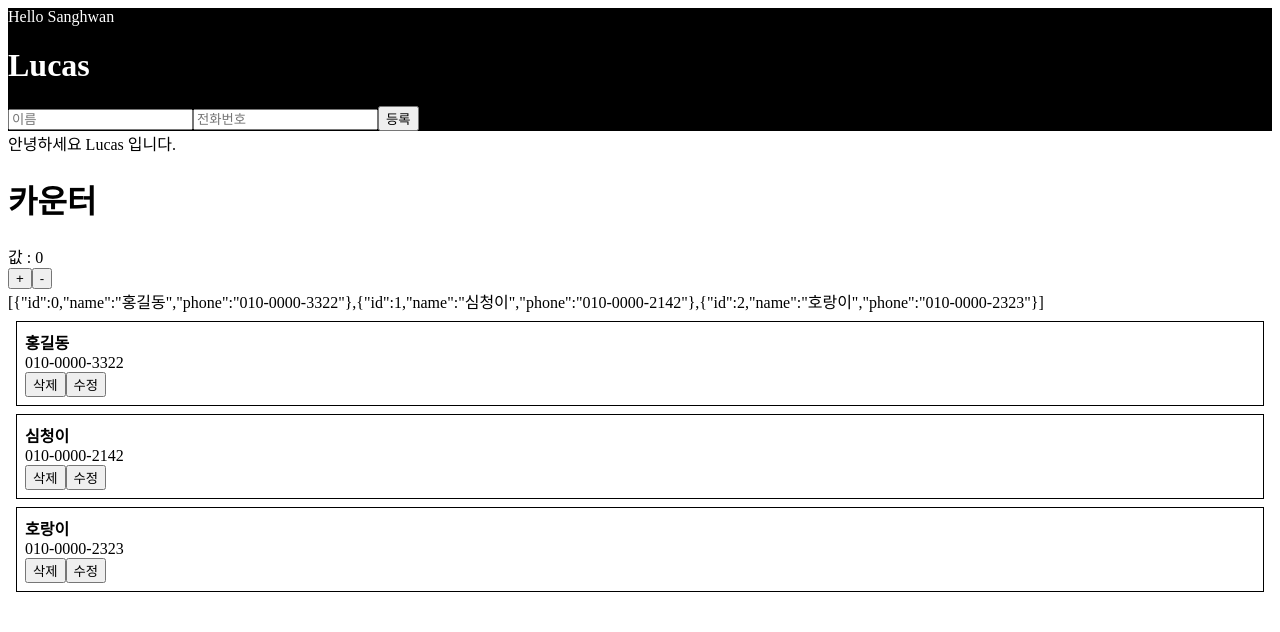
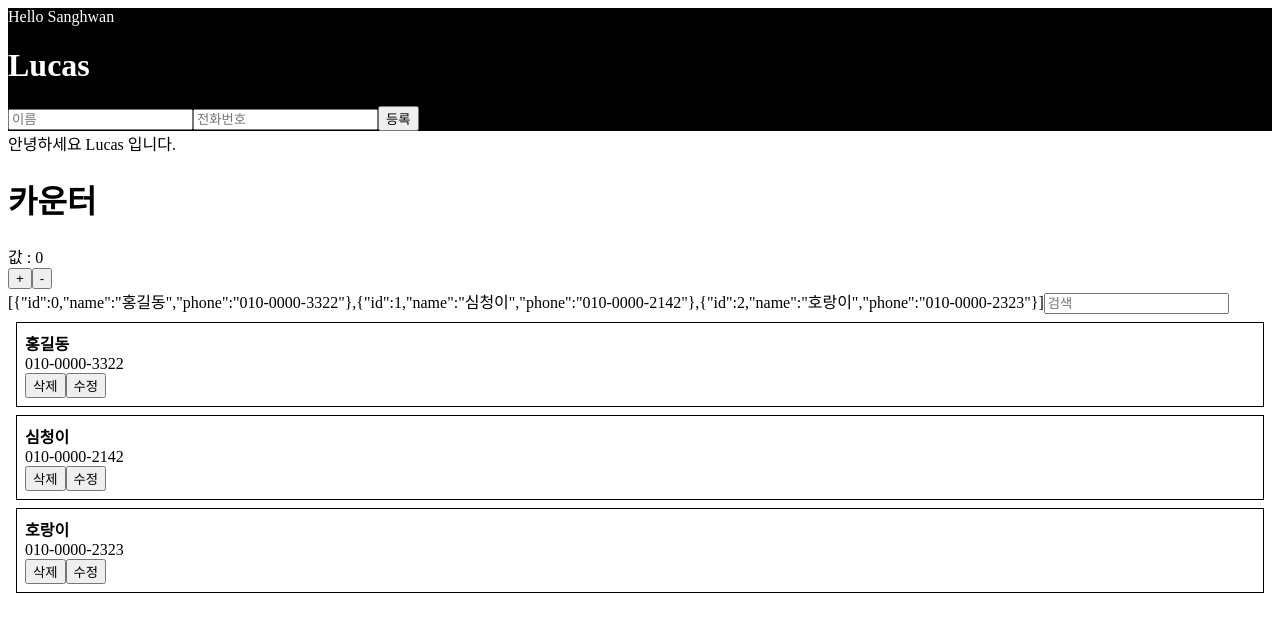
Before and after one commit to LuceteYang/inflearn-velopert, a React (Create React App) app: page / in a window 1280 px wide. Shown: the top 632 px of the page. Built offline with nearby package versions, Linux system fonts and the light colour scheme; the HTML template or start-up script is replaced by a standard one.

Commit message:
Ref 를 통하여 DOM 에 직접 접근하기

```diff
--- a/src/App.js
+++ b/src/App.js
@@ -23,7 +23,13 @@
 				name:'호랑이',
 				phone:'010-0000-2323'
 			}
-		]
+		],
+		keyword:""
+	}
+	handleChange = (e) =>{
+		this.setState({
+			keyword : e.target.value
+		})
 	}
 	handleCreate = (data) =>{
 		const { information } = this.state;
@@ -63,7 +69,18 @@
 				<YourName name='Lucas'/>
 				<Counter />
 				{JSON.stringify(this.state.information)}
-				<PhoneInfoList data={this.state.information} onRemove={this.handleRemove} onUpdate={this.handleUpdate}/>
+				<input
+				value={this.state.keyword}
+				onChange={this.handleChange}
+				placeholder = "검색"/>
+				<PhoneInfoList
+				data={
+					this.state.information.filter(
+					info => info.name.indexOf(this.state.keyword)> -1)
+				}
+				onRemove={this.handleRemove}
+				onUpdate={this.handleUpdate}
+				/>
 			</Fragment>
 		)
 	}
--- a/src/MyName.js
+++ b/src/MyName.js
@@ -1,6 +1,7 @@
 import React, {Component} from 'react';
 
 class Myname extends Component{
+	input = null;
 	static defaultProps= { //더 최신 문법 번들링하면 결국 밑의 코드와 같음
 		englishName:'영어이름'
 	}
@@ -19,7 +20,8 @@
 		this.setState({
 		name:'',
 		phone:''
-	})
+		})
+		this.input.focus();
 	}
 	render(){
 		const name = "Sanghwan"
@@ -30,9 +32,11 @@
 					{this.props.englishName}
 				</h1>
 				<form onSubmit={this.handleSubmit}>
+				{/*특정 돔에 직접적으로 접근해야하는 경우(크기를 가져오거나 높이를 가져와야한다거나 등등)*/}
 				<input placeholder="이름"
 				name="name"
 				onChange = {this.handleChange}
+				ref = {ref => this.input = ref}
 				value={this.state.name}/>
 				{this.state.name}
 				<input placeholder="전화번호"
```
